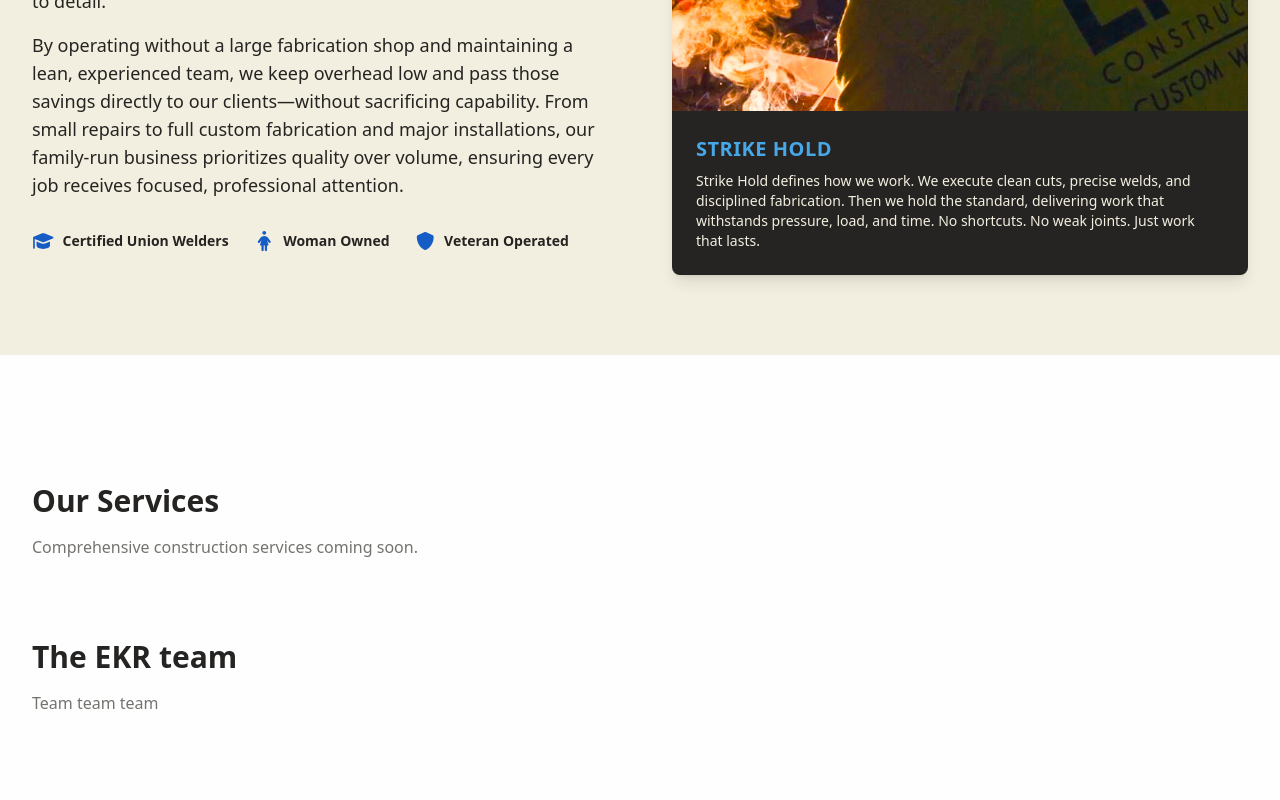
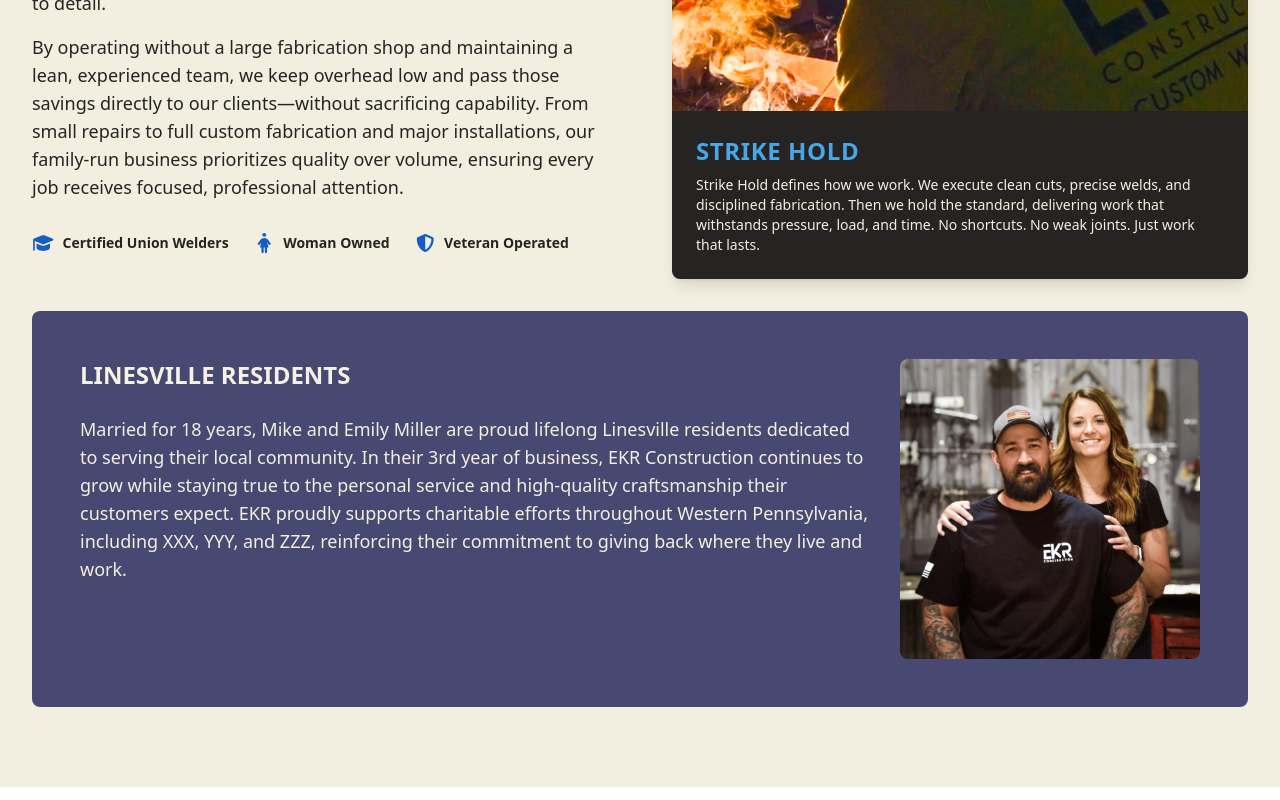
Before and after one commit to EKR-Construction/website, a Next.js app: page / in a window 1280 px wide. Shown: the part 1200-2000 px from the top of the page. Built offline with nearby package versions, Linux system fonts and the light colour scheme.

Commit message:
COMP: About section completed

```diff
--- a/src/app/page.tsx
+++ b/src/app/page.tsx
@@ -27,16 +27,6 @@ export default function Home() {
           </p>
         </section>
 
-        <section id="team" className="mt-20" aria-labelledby="team-heading">
-          <h3
-            id="team-heading"
-            className="text-3xl font-bold text-carbon-black-500"
-          >
-            The EKR team
-          </h3>
-          <p className="mt-4 text-carbon-black-400">Team team team</p>
-        </section>
-
         <section
           id="contact"
           className="mt-20"
--- a/src/components/About.tsx
+++ b/src/components/About.tsx
@@ -1,17 +1,26 @@
 import {
   faGraduationCap,
   faPersonDress,
-  faShield,
+  faShieldHalved,
 } from '@fortawesome/free-solid-svg-icons';
 import Icon from './Icon';
 import TeamCard from './TeamCard';
 import Badge from './Badge';
+import TwoColumnCallout from './TwoColumnCallout';
+import {
+  getYearsMarried,
+  getYearsInBusiness,
+  formatOrdinal,
+  COMPANY_DATES,
+} from '@/utils/dates';
 
 /**
  * About section component showcasing company story and team
  * Two-column layout: company information on left, featured team member on right
  */
 export default function About() {
+  const marriedDate = getYearsMarried(COMPANY_DATES.MARRIED);
+  const yearsInBusiness = getYearsInBusiness(COMPANY_DATES.ESTABLISHED);
   return (
     <section
       id="about"
@@ -79,7 +88,7 @@ export default function About() {
               </div>
               <div className="flex items-center gap-2">
                 <Icon
-                  icon={faShield}
+                  icon={faShieldHalved}
                   className="text-lg text-cornflower-blue-500"
                   ariaLabel="Advantage"
                 />
@@ -100,6 +109,25 @@ export default function About() {
             />
           </div>
         </div>
+
+        {/* The Millers Section */}
+        <TwoColumnCallout
+          imageSrc="/images/millers.jpg"
+          imageAlt="Mike and Emily Miller"
+          className="mt-8"
+        >
+          <h3 className="text-2xl text-eggshell-400">LINESVILLE RESIDENTS</h3>
+          <p className="mt-6 text-base text-eggshell-500 sm:text-lg">
+            Married for {marriedDate} years, Mike and Emily Miller are proud
+            lifelong Linesville residents dedicated to serving their local
+            community. In their {formatOrdinal(yearsInBusiness)} year of
+            business, EKR Construction continues to grow while staying true to
+            the personal service and high-quality craftsmanship their customers
+            expect. EKR proudly supports charitable efforts throughout Western
+            Pennsylvania, including XXX, YYY, and ZZZ, reinforcing their
+            commitment to giving back where they live and work.
+          </p>
+        </TwoColumnCallout>
       </div>
     </section>
   );
--- a/src/components/Header.tsx
+++ b/src/components/Header.tsx
@@ -15,7 +15,6 @@ export default function Header() {
   const navLinks = [
     { href: '#about', label: 'About' },
     { href: '#services', label: 'Services' },
-    { href: '#our-team', label: 'Our Team' },
   ];
 
   return (
--- a/src/components/TeamCard.tsx
+++ b/src/components/TeamCard.tsx
@@ -26,7 +26,7 @@ export default function TeamCard({
         />
       </div>
       <div className="p-6">
-        <h3 className="text-xl font-bold uppercase tracking-wide text-cornflower-blue-400">
+        <h3 className="text-2xl font-bold uppercase tracking-wide text-cornflower-blue-400">
           {name}
         </h3>
         <p className="mt-2 text-sm text-eggshell-500">{description}</p>
--- /dev/null
+++ b/src/components/TwoColumnCallout.tsx
@@ -0,0 +1,48 @@
+import { ReactNode } from 'react';
+
+/**
+ * TwoColumnCallout component for displaying content with an image
+ * Responsive layout: stacked on mobile, two columns on desktop
+ */
+
+type CalloutVariant = 'primary';
+
+interface TwoColumnCalloutProps {
+  children: ReactNode;
+  imageSrc: string;
+  imageAlt: string;
+  variant?: CalloutVariant;
+  className?: string;
+}
+
+const variantStyles: Record<CalloutVariant, string> = {
+  primary: 'bg-dusty-grape-500',
+};
+
+export default function TwoColumnCallout({
+  children,
+  imageSrc,
+  imageAlt,
+  variant = 'primary',
+  className = '',
+}: TwoColumnCalloutProps) {
+  return (
+    <div
+      className={`overflow-hidden rounded-lg ${variantStyles[variant]} ${className}`}
+    >
+      <div className="grid grid-cols-1 gap-8 p-8 sm:p-12 lg:grid-cols-[1fr_auto] lg:gap-8">
+        {/* Left Column: Content */}
+        <div className="flex flex-col">{children}</div>
+
+        {/* Right Column: Image */}
+        <div className="flex items-center justify-end">
+          <img
+            src={imageSrc}
+            alt={imageAlt}
+            className="h-[300px] w-auto rounded-lg"
+          />
+        </div>
+      </div>
+    </div>
+  );
+}
--- a/src/utils/dates.ts
+++ b/src/utils/dates.ts
@@ -28,6 +28,18 @@ export function getStartYear(startDate: Date): number {
 export function getYearsInBusiness(establishedDate: Date): number {
   const now = new Date();
   const diffTime = Math.abs(now.getTime() - establishedDate.getTime());
+  const diffYears = diffTime / (1000 * 60 * 60 * 24 * 365.25);
+  return Math.floor(diffYears);
+}
+
+/**
+ * Calculate years in married
+ * @param marriedDate - The date Mike an Em tied the knot
+ * @returns Number of full years married
+ */
+export function getYearsMarried(marriedDate: Date): number {
+  const now = new Date();
+  const diffTime = Math.abs(now.getTime() - marriedDate.getTime());
   const diffYears = diffTime / (1000 * 60 * 60 * 24 * 365.25);
   return Math.floor(diffYears);
 }
@@ -69,4 +81,5 @@ export const COMPANY_DATES = {
   // TODO: Verify this date with Mike
   EXPERIENCE_START: new Date('2017-06-01'),
   ESTABLISHED: new Date('2022-03-01'),
+  MARRIED: new Date('2007-10-01'),
 } as const;
```
Also changed, not shown: designs/the-millers.png (added), public/images/README.md.
